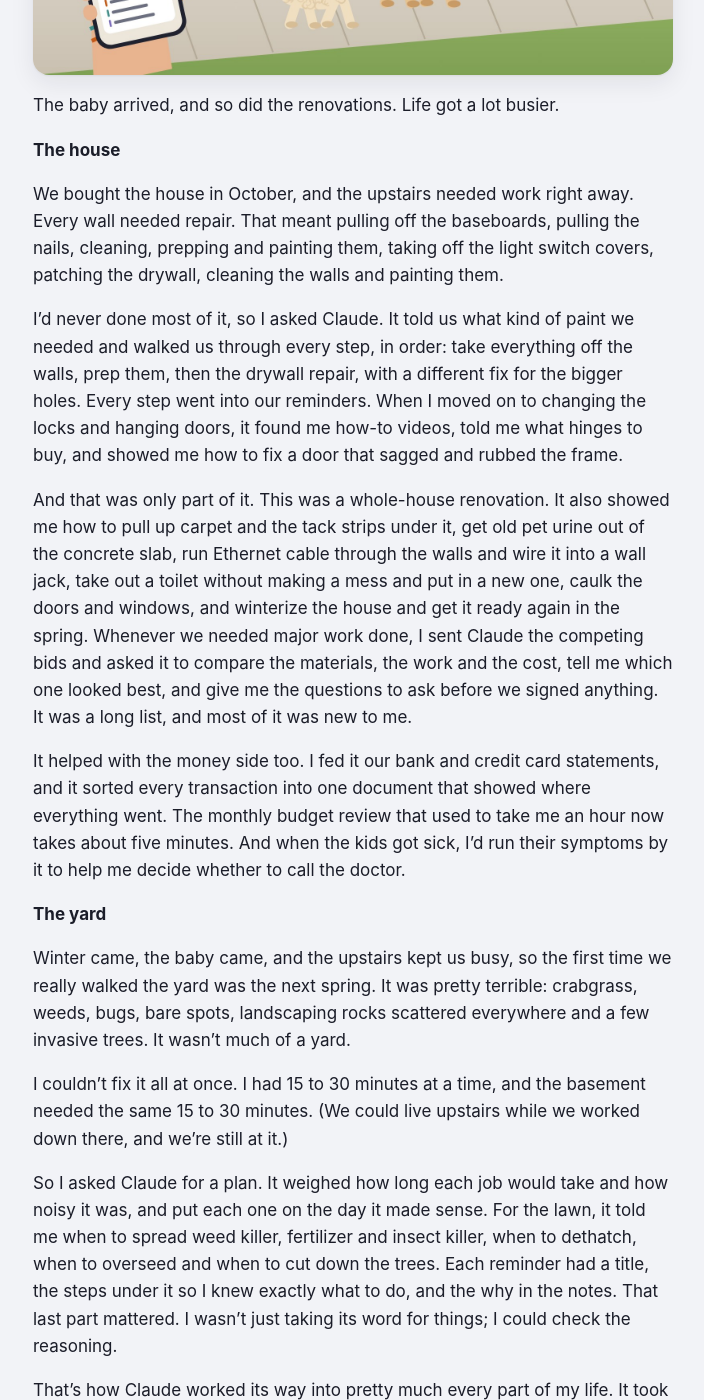
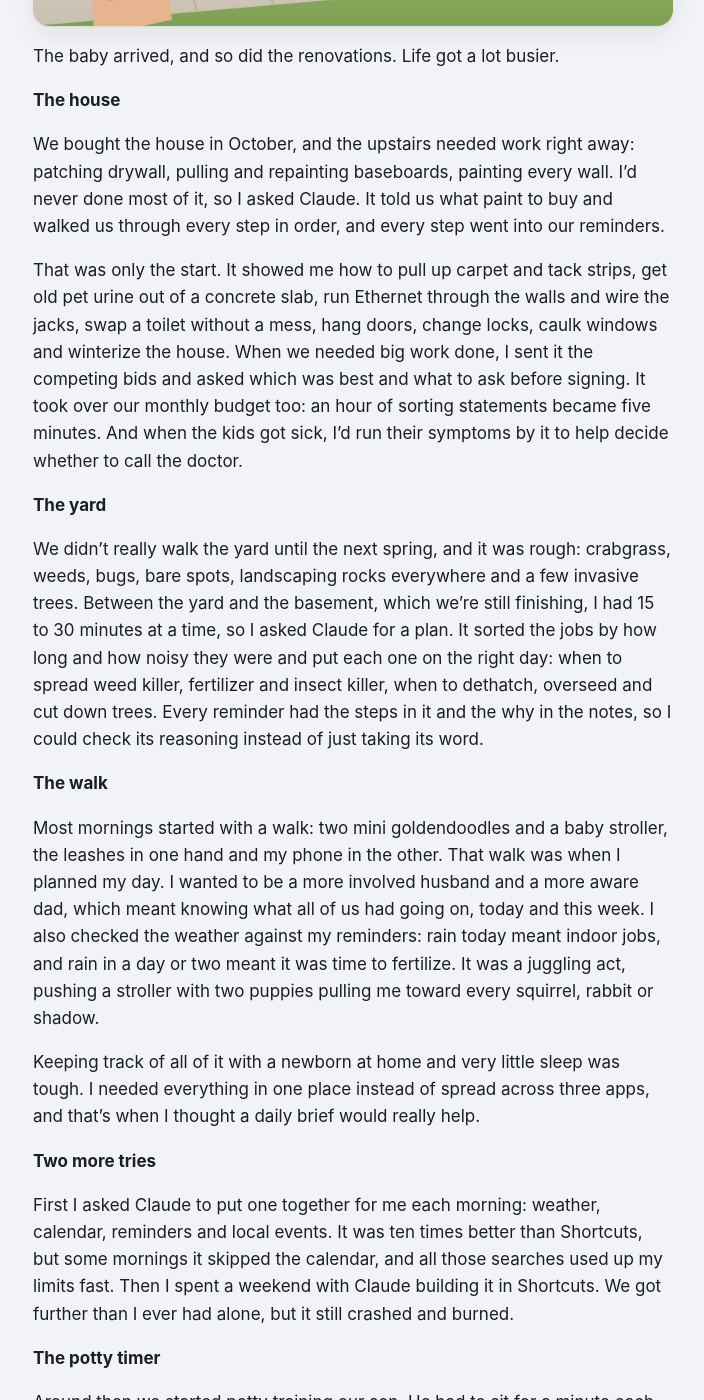
Before and after one commit to steibelapps/steibelapps.github.io, a Jekyll site: the page built from _posts/2026-12-06-a-potty-timer.md, in a window 1280 px wide and 1400 px high, scrolled down 559 px. Shown: the whole window, without its empty margins (287-991 px from the left). Built offline with Jekyll 4.4.1, drawn with Linux system fonts in a browser that asks for light colours; some of the changed text lies outside the part shown.

Commit message:
Dec 6 post: the 600-word version, titled Fifteen minutes at a time
Co-Authored-By: Claude Opus 5.5 <noreply@anthropic.com>
Claude-Session: https://claude.ai/code/session_012svooy2GteLEcifb4fmAAz

```diff
--- a/_posts/2026-12-06-a-potty-timer.md
+++ b/_posts/2026-12-06-a-potty-timer.md
@@ -1,7 +1,7 @@
 ---
 date: 2026-12-06 10:00:00
-title: "Two doodles, three apps, one hand"
-description: "Renovations, a yard that needed everything, 15 minutes at a time, and a potty timer: how Claude ended up in every part of my life, and how Daily Brief began."
+title: "Fifteen minutes at a time"
+description: "A house, a yard and 15 minutes at a time: how Claude worked its way into every part of my life, and how a potty timer led to Daily Brief."
 image: /blog/images/2026-11-22-a-potty-timer.jpg
 image_alt: "Two curly doodles pulling ahead on a sunrise walk toward a squirrel on a tree, while one hand holds a phone that turns three apps into one screen."
 categories: [building-with-ai]
@@ -10,49 +10,31 @@ The baby arrived, and so did the renovations. Life got a lot busier.
 
 **The house**
 
-We bought the house in October, and the upstairs needed work right away. Every wall needed repair. That meant pulling off the baseboards, pulling the nails, cleaning, prepping and painting them, taking off the light switch covers, patching the drywall, cleaning the walls and painting them.
+We bought the house in October, and the upstairs needed work right away: patching drywall, pulling and repainting baseboards, painting every wall. I'd never done most of it, so I asked Claude. It told us what paint to buy and walked us through every step in order, and every step went into our reminders.
 
-I'd never done most of it, so I asked Claude. It told us what kind of paint we needed and walked us through every step, in order: take everything off the walls, prep them, then the drywall repair, with a different fix for the bigger holes. Every step went into our reminders. When I moved on to changing the locks and hanging doors, it found me how-to videos, told me what hinges to buy, and showed me how to fix a door that sagged and rubbed the frame.
-
-And that was only part of it. This was a whole-house renovation. It also showed me how to pull up carpet and the tack strips under it, get old pet urine out of the concrete slab, run Ethernet cable through the walls and wire it into a wall jack, take out a toilet without making a mess and put in a new one, caulk the doors and windows, and winterize the house and get it ready again in the spring. Whenever we needed major work done, I sent Claude the competing bids and asked it to compare the materials, the work and the cost, tell me which one looked best, and give me the questions to ask before we signed anything. It was a long list, and most of it was new to me.
-
-It helped with the money side too. I fed it our bank and credit card statements, and it sorted every transaction into one document that showed where everything went. The monthly budget review that used to take me an hour now takes about five minutes. And when the kids got sick, I'd run their symptoms by it to help me decide whether to call the doctor.
+That was only the start. It showed me how to pull up carpet and tack strips, get old pet urine out of a concrete slab, run Ethernet through the walls and wire the jacks, swap a toilet without a mess, hang doors, change locks, caulk windows and winterize the house. When we needed big work done, I sent it the competing bids and asked which was best and what to ask before signing. It took over our monthly budget too: an hour of sorting statements became five minutes. And when the kids got sick, I'd run their symptoms by it to help decide whether to call the doctor.
 
 **The yard**
 
-Winter came, the baby came, and the upstairs kept us busy, so the first time we really walked the yard was the next spring. It was pretty terrible: crabgrass, weeds, bugs, bare spots, landscaping rocks scattered everywhere and a few invasive trees. It wasn't much of a yard.
-
-I couldn't fix it all at once. I had 15 to 30 minutes at a time, and the basement needed the same 15 to 30 minutes. (We could live upstairs while we worked down there, and we're still at it.)
-
-So I asked Claude for a plan. It weighed how long each job would take and how noisy it was, and put each one on the day it made sense. For the lawn, it told me when to spread weed killer, fertilizer and insect killer, when to dethatch, when to overseed and when to cut down the trees. Each reminder had a title, the steps under it so I knew exactly what to do, and the why in the notes. That last part mattered. I wasn't just taking its word for things; I could check the reasoning.
-
-That's how Claude worked its way into pretty much every part of my life. It took the repetitive jobs, and the ones that meant looking things up, off my plate, so I didn't have to think about them.
+We didn't really walk the yard until the next spring, and it was rough: crabgrass, weeds, bugs, bare spots, landscaping rocks everywhere and a few invasive trees. Between the yard and the basement, which we're still finishing, I had 15 to 30 minutes at a time, so I asked Claude for a plan. It sorted the jobs by how long and how noisy they were and put each one on the right day: when to spread weed killer, fertilizer and insect killer, when to dethatch, overseed and cut down trees. Every reminder had the steps in it and the why in the notes, so I could check its reasoning instead of just taking its word.
 
 **The walk**
 
-My mornings go like this: get up, walk the puppies, get the house ready, get my son ready for school, and get myself ready for work. Before the rest of the family wakes, I usually have 15 to 30 minutes to chip away at a project, inside or outside.
+Most mornings started with a walk: two mini goldendoodles and a baby stroller, the leashes in one hand and my phone in the other. That walk was when I planned my day. I wanted to be a more involved husband and a more aware dad, which meant knowing what all of us had going on, today and this week. I also checked the weather against my reminders: rain today meant indoor jobs, and rain in a day or two meant it was time to fertilize. It was a juggling act, pushing a stroller with two puppies pulling me toward every squirrel, rabbit or shadow.
 
-The walk is where I figure out the day: two mini goldendoodles, a leash in one hand and my phone in the other. Somewhere along the way the dogs find a squirrel, or a rabbit, or a smell that can't wait, and then there's pulling and barking and a lot of me saying "leave it."
-
-On that walk I wanted to know what I had going on, today and over the next week, and what my wife and the kids had going on too. My wife works from home and handles most of the kids' appointments, and for a long time I didn't pay much attention. I wanted to be more involved, a better husband and a more aware dad. That's why I thought a daily brief would help: something to get me ready for the day and the week ahead. I checked the weather against my reminders. If rain was coming today, I knew to stick with indoor jobs. If it was coming in a day or two, it was time for the outdoor ones that needed rain, like fertilizing. It was a juggling act: sorting through my calendar, my reminders and the weather while two puppies pulled me in every direction.
+Keeping track of all of it with a newborn at home and very little sleep was tough. I needed everything in one place instead of spread across three apps, and that's when I thought a daily brief would really help.
 
 **Two more tries**
 
-So I gave the daily brief another shot. First, I asked Claude to run my "daily brief" each morning. I told it where I live and what we're into, like concerts, kids' outings, the library, the movie theater and coffee shops, and it searched for local events, checked my calendar and reminders, and pulled the weather. It was ten times better than Shortcuts. But some mornings it would pull the calendar and some mornings it wouldn't, and all those searches ran me into my usage limits fast.
-
-Then I spent a weekend with Claude building it in Shortcuts. We got much further than I ever had on my own, but in the end it crashed and burned, and I let it go for a while.
+First I asked Claude to put one together for me each morning: weather, calendar, reminders and local events. It was ten times better than Shortcuts, but some mornings it skipped the calendar, and all those searches used up my limits fast. Then I spent a weekend with Claude building it in Shortcuts. We got further than I ever had alone, but it still crashed and burned.
 
 **The potty timer**
 
-Around this time, we decided to potty train our son. We read the books, asked Claude our questions, and felt ready to give it a shot. Each time he sat on the potty, we set a one-minute timer. He didn't always have to go, but he had to sit for at least a minute, and most of the time he liked watching the countdown. Then one day he decided he wanted the timer in different colors. I searched the App Store and couldn't find anything like that, at least nothing free, so I asked Claude to help me make one: a countdown whose color he could change by tapping buttons on my phone. It did, and it made potty training that much easier.
+Around then we started potty training our son. He had to sit for a minute each time, and he loved watching the countdown timer on our phones. Then he decided he wanted it in different colors. I couldn't find a free app that did that, so I asked Claude to make one: a countdown he could recolor by tapping buttons on my phone. It made potty training that much easier.
 
 **On the swing**
 
-Not long after, I was at the playground pushing my son on a swing, both of us daydreaming, and I had a thought: maybe Claude could teach me to program, and I could build the daily brief as a real iPhone app. I asked, and it said absolutely. We brainstormed and put together a training plan, starting with the timer as a nice, easy first project.
-
-Soon I realized this wasn't going to be an easy task, and it was going to take much longer than I wanted. So I started asking other questions. How could we do this faster? Were there shortcuts? Eventually we came across Cowork, where Claude does the work itself. We had been set to build the timer first, but once I found out Claude could do the programming and let me be the conductor, I said, let's just build the daily brief app and see what happens.
-
-So that's how Daily Brief got its start. Through all of this, our daughter kept us up most nights, and a lot of the early setup happened while I was up with her. Looking back, I was probably half delirious.
+Not long after, pushing my son on a swing, I wondered whether Claude could teach me to program, so I could build the timer as a real iPhone app for other parents looking for a distraction for their kids. It said absolutely, and we put together a training plan. I soon saw that learning to program would take far longer than I wanted. So I asked how we could go faster, and we found Cowork, where Claude writes the code itself and I steer. We dropped the timer and went straight for the daily brief, just to see what would happen.
 
 Next time: actually building the app.
 
```
